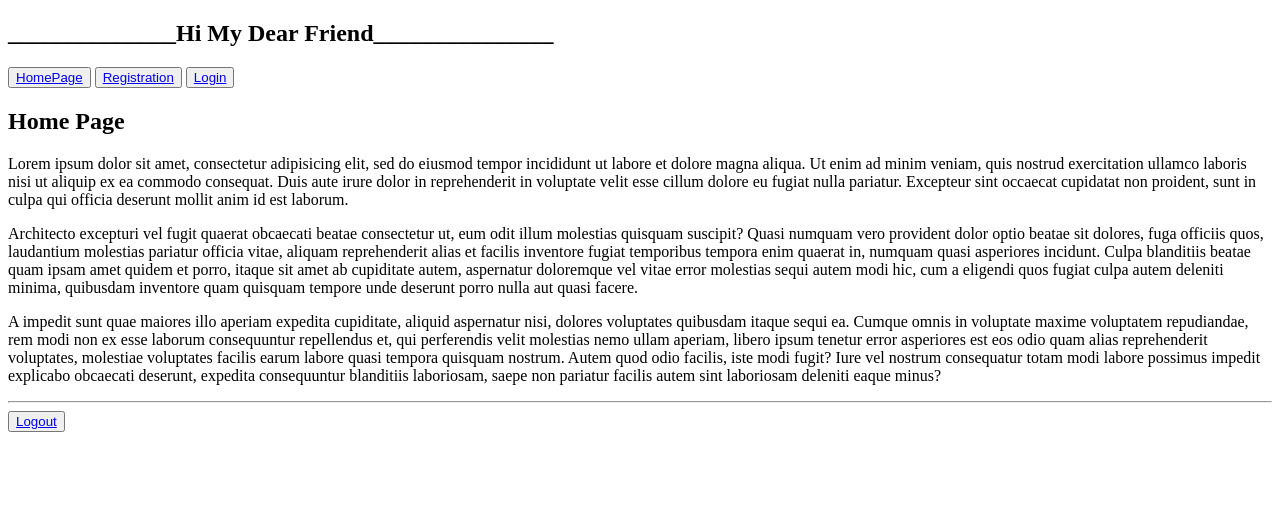
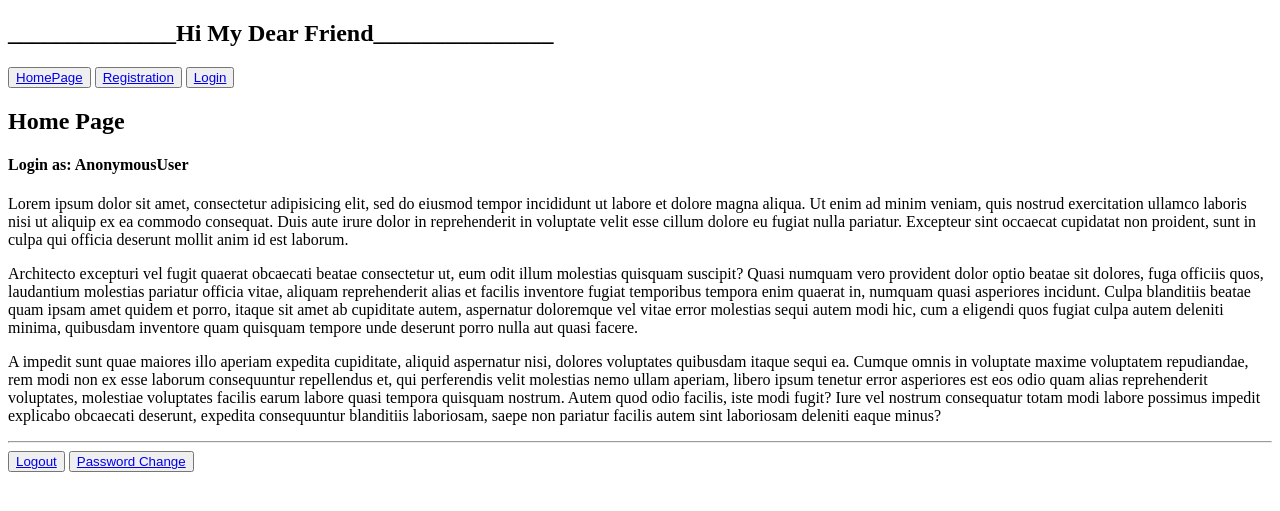
Before and after one commit to anikronjon/django-exercise, a Django app: page / in a window 1280 px wide. Shown: the top 511 px of the page. Run offline with Django 3.2, Linux system fonts and the light colour scheme.

Commit message:
Password Change view created

```diff
--- a/forms/templates/forms/homepage.html
+++ b/forms/templates/forms/homepage.html
@@ -3,5 +3,6 @@
 
 {% block content %}
     <h2>Home Page</h2>
+    <h4>Login as: {{ name }}</h4>
     {% lorem 3 p %}
 {% endblock %}
--- a/forms/urls.py
+++ b/forms/urls.py
@@ -8,5 +8,6 @@ urlpatterns = [
     path('registration/', views.registration_view, name='registration'),
     path('dashboard/', views.dashboard_view, name='dashboard'),
     path('logout/', views.logout_view, name='logout'),
+    path('passwordchange/', views.change_password_view, name='passwordChange'),
 
 ]
--- a/forms/views.py
+++ b/forms/views.py
@@ -1,7 +1,7 @@
 from django.shortcuts import render, HttpResponseRedirect
 from .forms import UserRegistrationForm
-from django.contrib.auth.forms import AuthenticationForm
-from django.contrib.auth import authenticate, login, logout
+from django.contrib.auth.forms import AuthenticationForm, PasswordChangeForm
+from django.contrib.auth import authenticate, login, logout, update_session_auth_hash
 
 
 # Create your views here.
@@ -59,3 +59,19 @@ def logout_view(request):
         return HttpResponseRedirect('/login/')
     else:
         return HttpResponseRedirect('/')
+
+
+# Password change using old password.
+def change_password_view(request):
+    if request.user.is_authenticated:
+        if request.method == "POST":
+            form = PasswordChangeForm(user=request.user, data=request.POST)
+            if form.is_valid():
+                form.save()
+                update_session_auth_hash(request, user=form.user)
+                return HttpResponseRedirect('/')
+        else:
+            form = PasswordChangeForm(user=request.user)
+        return render(request, 'forms/password_change.html', {'form': form})
+    else:
+        return HttpResponseRedirect('/login/')
--- a/templates/base.html
+++ b/templates/base.html
@@ -18,6 +18,7 @@
     <div>
         <hr />
         <button><a href="{% url 'forms:logout' %}">Logout</a></button>
+        <button><a href="{% url 'forms:passwordChange' %}">Password Change</a></button>
     </div>
 </body>
 </html>
```
Also changed, not shown: forms/templates/forms/password_change.html (added, +16 -0 lines).
